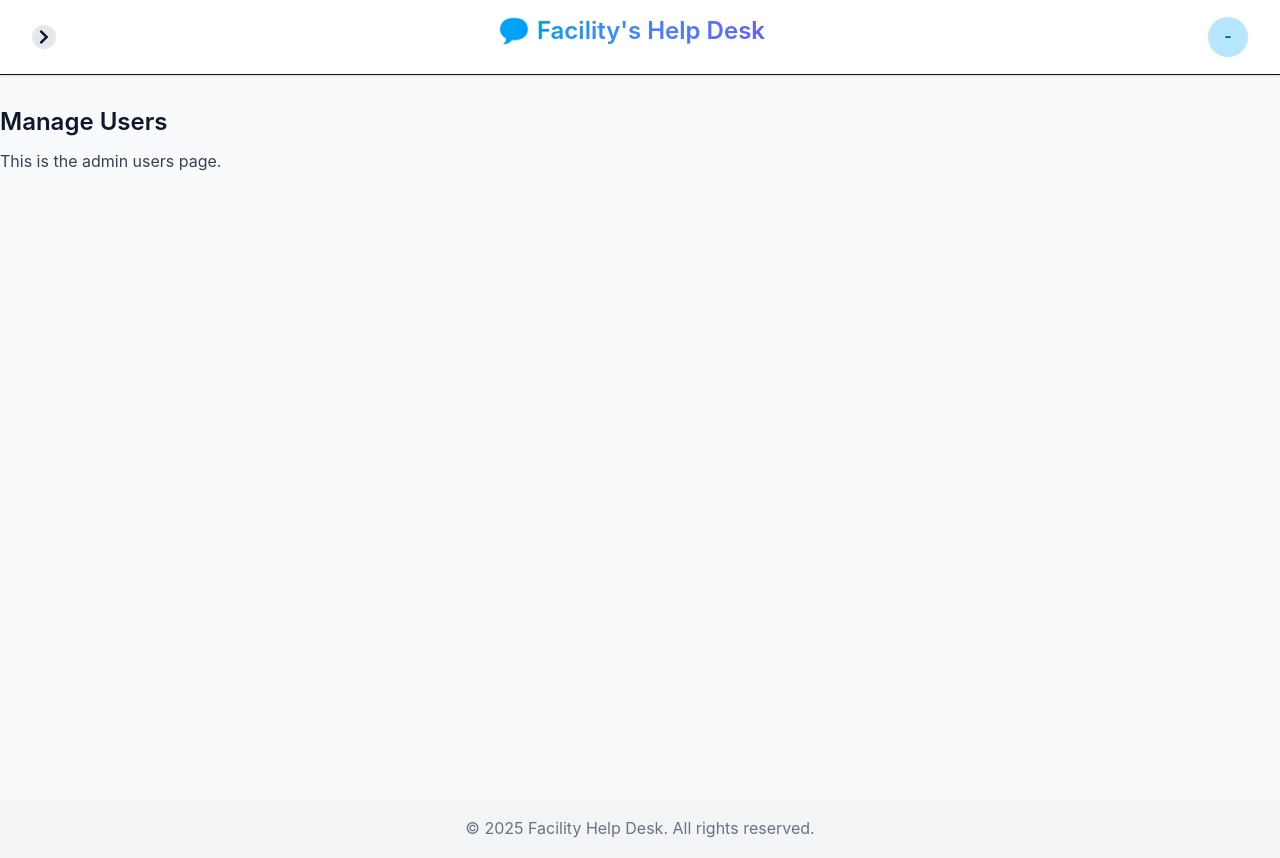
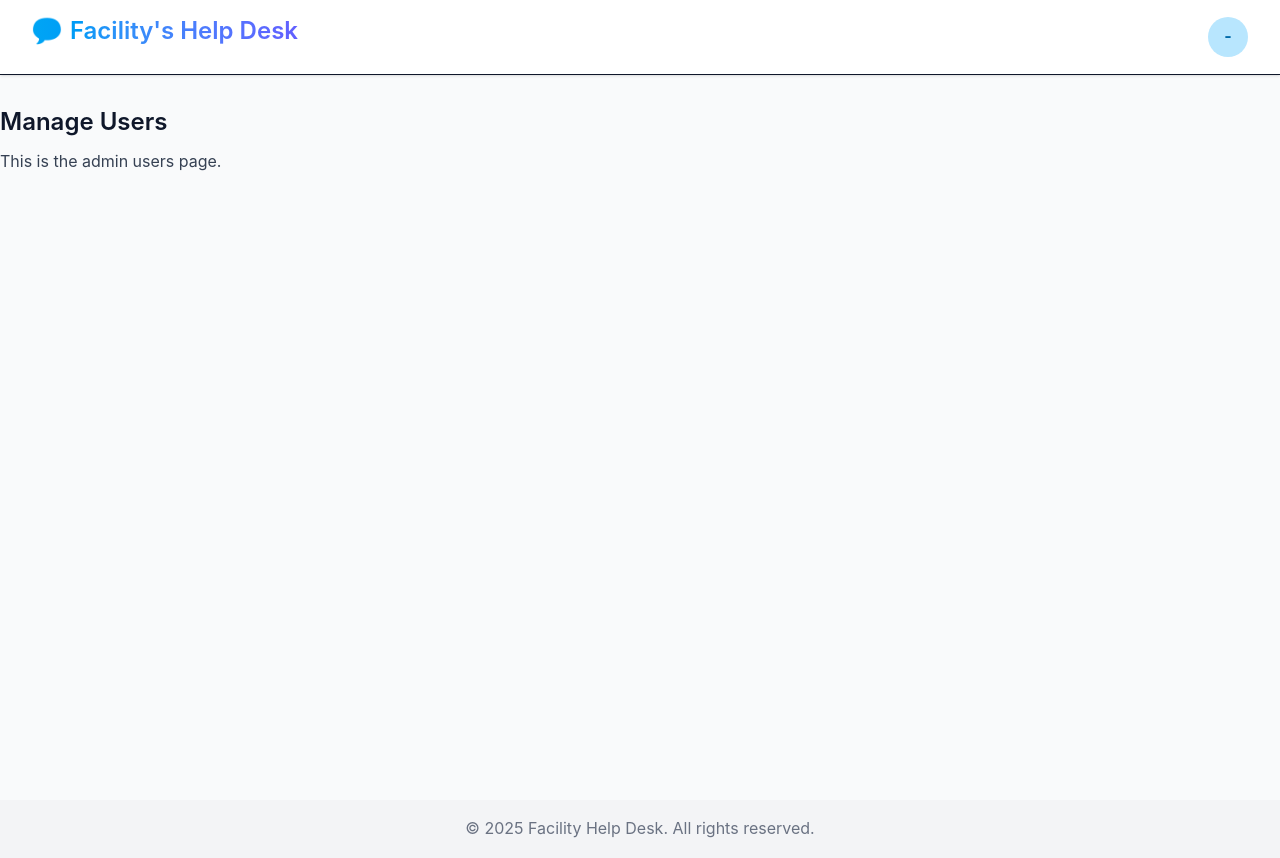
Before and after one commit to hendri-marcolia/help-desk-web, a Next.js app in the folder frontend/: page /admin/users in a window 1280 px wide. Built offline with nearby package versions, Linux system fonts and the light colour scheme.

Commit message:
Fix logic on Side bar toggle button

```diff
--- a/frontend/src/components/Header.tsx
+++ b/frontend/src/components/Header.tsx
@@ -46,12 +46,12 @@ export default function Header() {
       {isAdmin && <Sidebar isCollapsed={isSidebarCollapsed} />}
       <div className={`flex-1 flex flex-col transition-margin-left duration-300 ${isSidebarCollapsed ? 'ml-0' : 'ml-64'}`}>
         <header className="flex items-center justify-between border-b bg-white px-8 py-4 shadow-sm">
-          <button
+          {isAdmin && <button
             onClick={toggleSidebar}
             className="mr-4 bg-gray-200 hover:bg-gray-300 rounded-full p-1 z-20 flex items-center justify-center"
           >
             {isSidebarCollapsed ? <FaChevronRight /> : <FaChevronLeft />}
-          </button>
+          </button>}
           <Link href="/dashboard">
             <h1 className="flex items-center gap-2 text-2xl font-extrabold bg-gradient-to-r from-sky-500 to-indigo-500 bg-clip-text text-transparent cursor-pointer">
               {/* The &apos; shouldn't get replaced by the symbol which caused a linting problem */}
```
Lines whose indentation alone changed are shown as unchanged.
